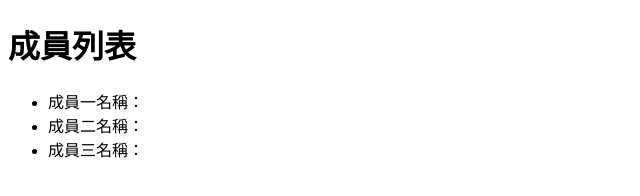
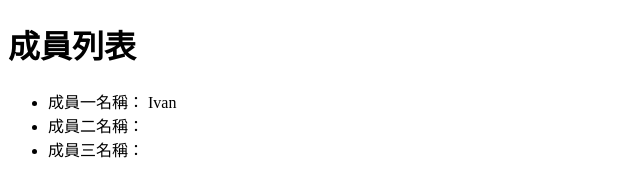
Before and after one commit to swalok47716/hexs-js-group-w5-3, a plain HTML site: page index.html in a window 1280 px wide. Shown: the full height of the page, 0-640 px from the left. Drawn offline with Linux system fonts and the light colour scheme.

Commit message:
新增成員一名字

```diff
--- a/index.html
+++ b/index.html
@@ -8,7 +8,7 @@
 <body>
     <h1>成員列表</h1>
     <ul>
-        <li>成員一名稱：</li>
+        <li>成員一名稱： Ivan</li>
         <li>成員二名稱：</li>
         <li>成員三名稱：</li>
     </ul>
```
